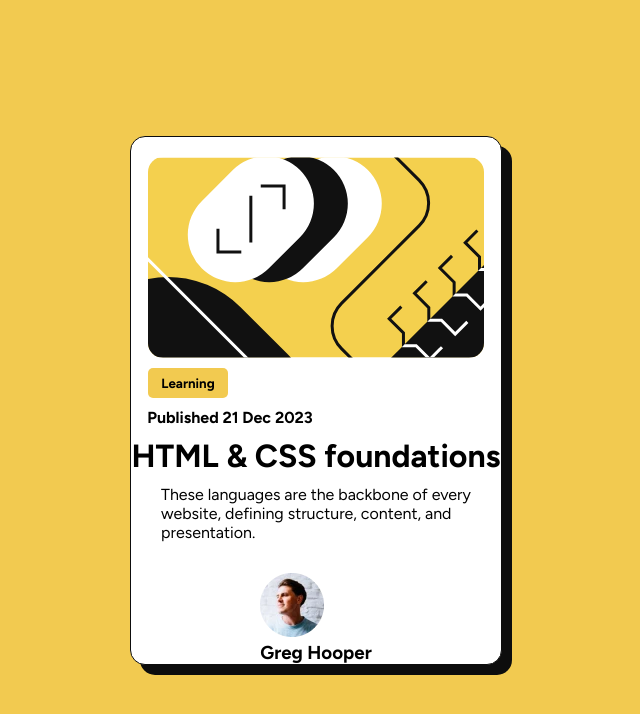
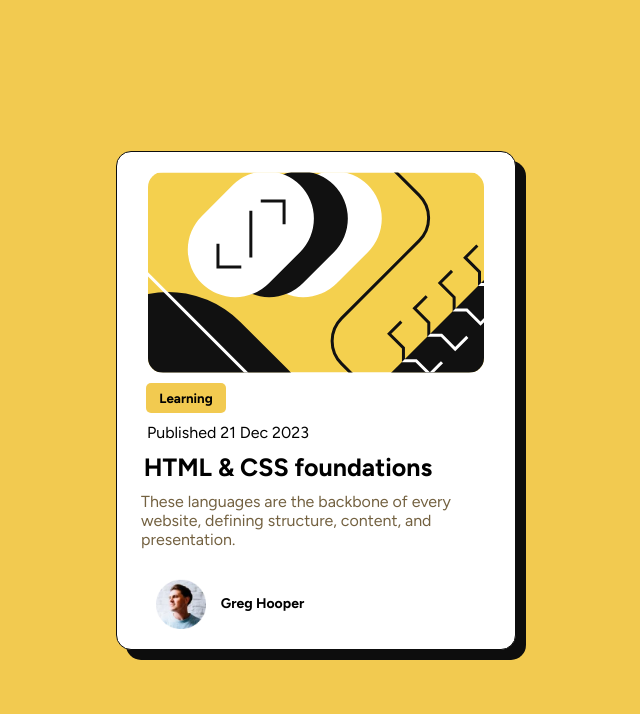
Before and after one commit to EversonMG96/Desafio-Frontend-Mentor, a plain HTML site: page index.html in a window 1280 px wide. Shown: the whole page, without its empty margins (324-964 px from the left). Drawn offline with Linux system fonts and the light colour scheme.

Commit message:
create classes in tags html for style adjust transform translate

```diff
--- a/index.html
+++ b/index.html
@@ -13,8 +13,8 @@
             <img src="src/assets/images/illustration-article.svg">
             <button>Learning</button>
             <p class="date">Published 21 Dec 2023</p>
-            <h1>HTML & CSS foundations</h1>
-            <p>These languages are the backbone of every <br>
+            <h1 class="title">HTML & CSS foundations</h1>
+            <p class="par">These languages are the backbone of every <br>
                 website, defining structure, content, and <br>
                 presentation.
             </p>
--- a/src/assets/css/style.css
+++ b/src/assets/css/style.css
@@ -22,6 +22,7 @@
     display: flex;
     flex-direction: column;
     align-items: center;
+    width: 400px;
     gap: 10px;
     border-radius: 15px;
     border: 1px solid #0D0D0D;
@@ -42,10 +43,40 @@
     font-weight: bolder;
     font-style: normal;
     cursor: pointer;
-    transform: translateX(-160%);
+    transform: translateX(-130px);
 }
 
 .card p.date {
-font-weight: bold;
-transform: translateX(-52%);
+    font-weight: normal;
+    transform: translateX(-88px);
 }
+
+.card h1.title{
+    font-size: 25px;
+    transform: translateX(-28px);
+}
+
+.card p.par {
+    color: #736140;
+    transform: translateX(-20px);
+}
+
+.profile{
+    display: flex;
+    flex-direction: row;
+    align-items: center;
+    justify-content: center;
+    padding-bottom: 20px;
+    transform: translateX(-86px);
+    gap: 15px;
+}
+
+.profile img{
+    width: 50px;
+    height: 50px;
+}
+
+.profile h3 {
+    font-size: 14px;
+    transform: translateY(10px);
+}
```
